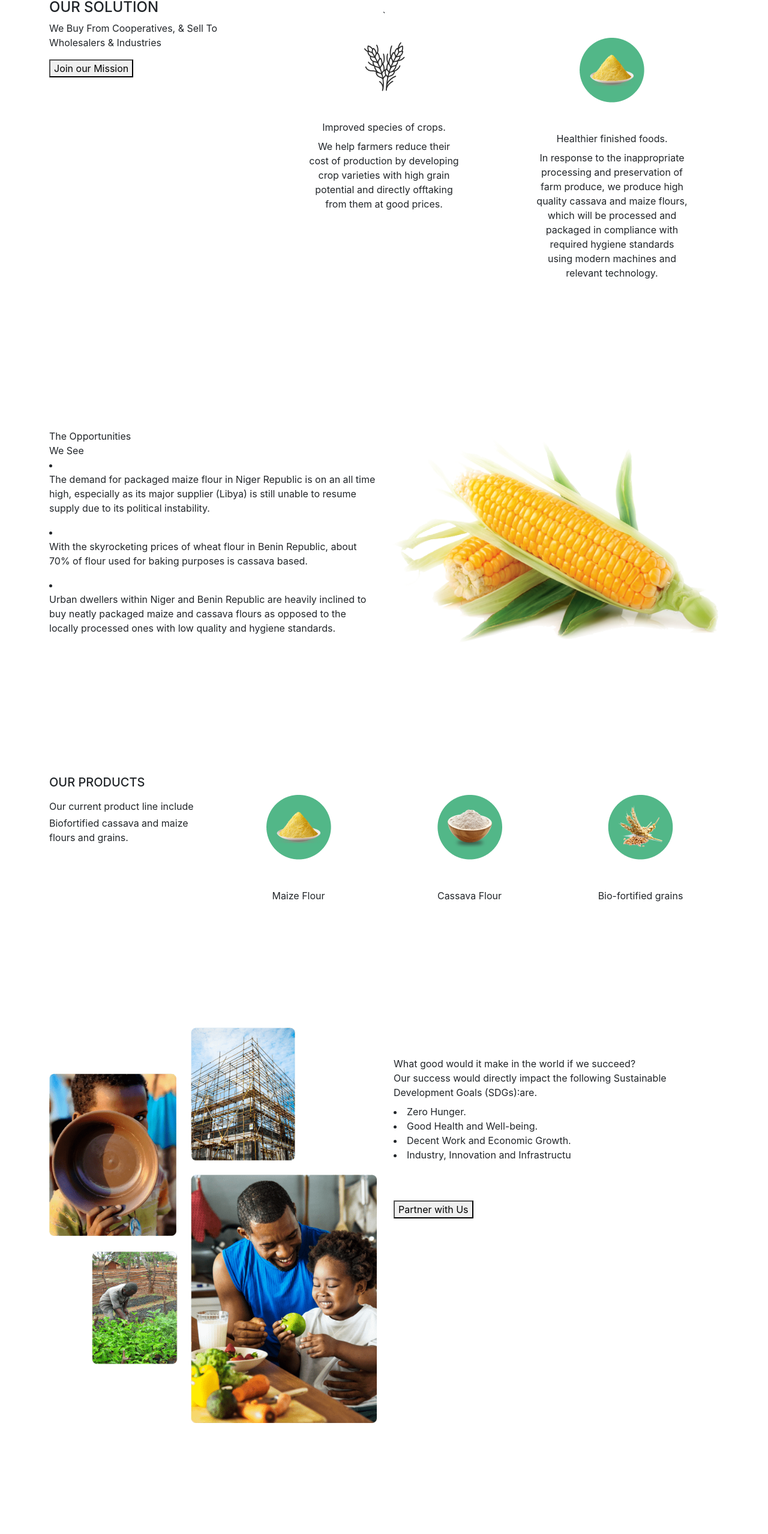
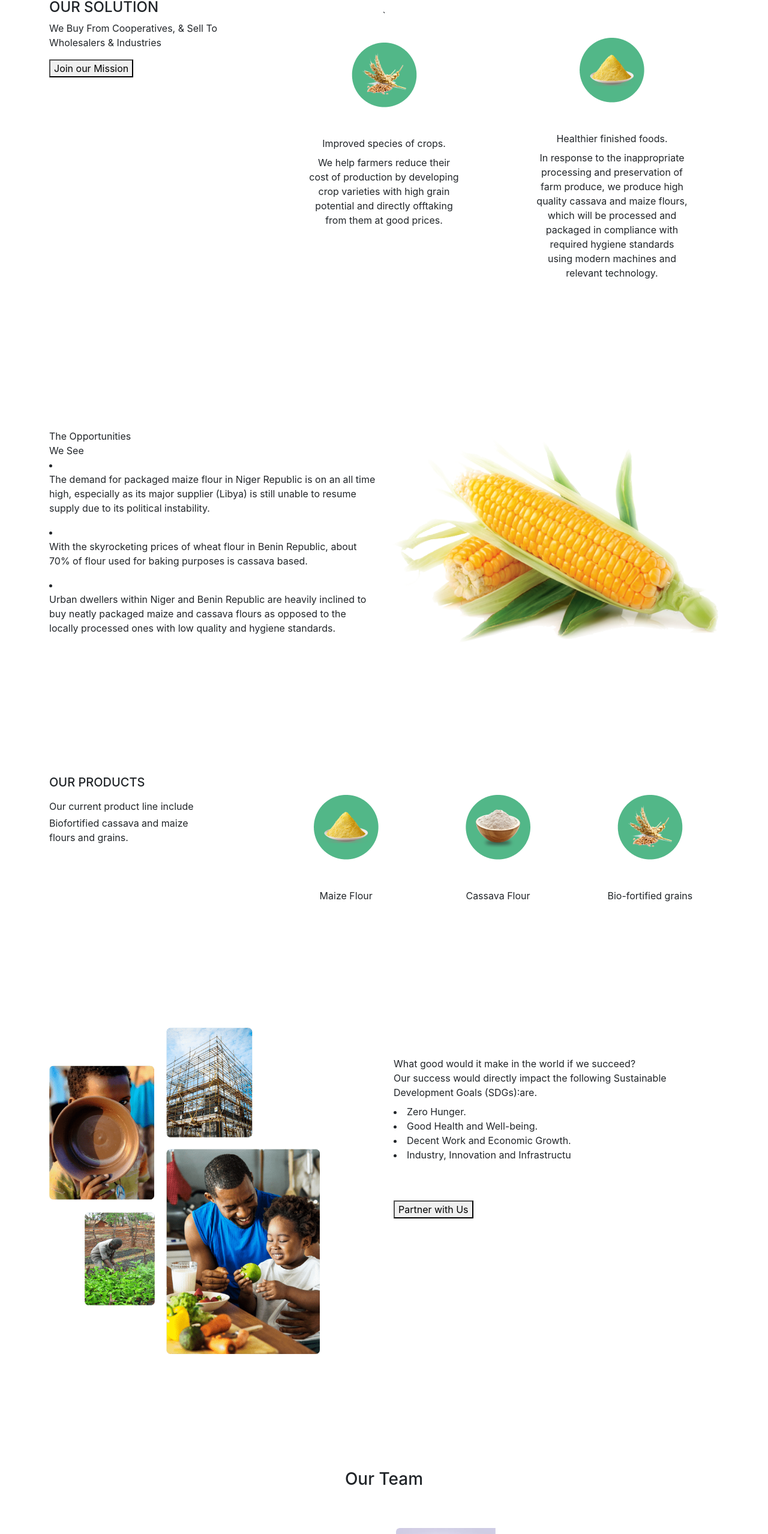
Before and after one commit to Rhoda-bot/Terrinova, a JavaScript app: page / in a window 1280 px wide. Shown: the part 1048-3605 px from the top of the page at 60% size. Built offline with nearby package versions, Linux system fonts and the light colour scheme; the HTML template or start-up script is replaced by a standard one.

Commit message:
mini changes

```diff
--- a/src/components/Footer/footer.js
+++ b/src/components/Footer/footer.js
@@ -4,7 +4,7 @@ const Footer = () =>{
         <div className="footer py-5">
             <div className="container py-5">
                 <div className="row align-items-center mx-auto">
-                    <h4 className="footer--title text-center">
+                    <h4 className="footer--title text-center pb-3">
                     TERRINOVA is proudly supported by
                     </h4>
                     <div className="col-md-3">
@@ -20,7 +20,7 @@ const Footer = () =>{
                         <img src="/image/elab.png" className="img-fluid" alt="" />
                     </div>
                     <div className="row pt-lg-3 footer__bottom align-items-center justify-content-center">
-                        <hr className="footer__bottom"/>
+                        <hr className="footer__bottom mt-5"/>
                         <p>
                         Parcelle H lot 265 Abomey-Calavi République du Bénin  ||  hello@terrinovagroup.com  ||  +22966074747
                         </p>
--- a/src/components/home/header.js
+++ b/src/components/home/header.js
@@ -9,7 +9,10 @@ const Header = () => {
                     <ul className="nav justify-content-center">
                         <li className="nav-item">
                             <a href="#our-story">Our Story</a>
-                            {/* <Link to="/our-story">Our Story</Link> */}
+                            {/* <Link to={{
+                                pathname: "/",
+                                hash: "#our-story"
+                            }}>Our Story</Link> */}
                         </li>
                         <li className="nav-item">
                         <span>Our Products</span>
--- a/src/components/partners/partners.js
+++ b/src/components/partners/partners.js
@@ -6,10 +6,10 @@ const Partners = () =>{
                 <div className="row mx-auto align-items-center justify-content-center">
                     <div className="partners--title pb-4">Our Principal Partners</div>
                         <div className="col-md-4 ">
-                            <img src="/image/afrilab.png" className="img-fluid" alt=""/>
+                            <img src="/image/afrilab.png" className="img-fluid p-4" alt=""/>
                         </div>
                         <div className="col-md-4 ">
-                            <img src="/image/elab_.png" className="img-fluid" alt=""/>
+                            <img src="/image/elab_.png" className="img-fluid p-4" alt=""/>
                         </div>
                 </div>
                 <div className="row mx-auto justify-content-center mt-3 pt-4">
--- a/src/components/products/products.js
+++ b/src/components/products/products.js
@@ -13,7 +13,10 @@ const Products = () =>{
                             Biofortified cassava and maize flours and grains.
                         </p>
                     </div>
-                    <div className="col-md-3 text-center justify-content-center">
+                    <div className="col-md-1"></div>
+                   <div className="col-md-8 justify-content-end">
+                        <div className="row">
+                        <div className="col-md-4 text-center justify-content-center">
                         <div className="card border-0 mx-auto h-100 products__card">
                             <div className="card-img-top ">
                                 <div className="products__card--circle p-3 m-3">
@@ -25,7 +28,7 @@ const Products = () =>{
                             </div>
                         </div>
                     </div>
-                    <div className="col-md-3 text-center justify-content-center">
+                    <div className="col-md-4 text-center justify-content-center">
                         <div className="card border-0 h-100 products__card">
                             <div className="card-img-top ">
                                 <div className="products__card--circle p-3 m-3">
@@ -37,7 +40,7 @@ const Products = () =>{
                             </div>
                         </div>
                     </div>
-                    <div className="col-md-3 text-center justify-content-center">
+                    <div className="col-md-4 text-center justify-content-center">
                         <div className="card border-0 products__card">
                             <div className="card-img-top ">
                                 <div className="products__card--circle p-3 m-3">
@@ -49,6 +52,9 @@ const Products = () =>{
                             </div>
                         </div>
                     </div>
+                        </div>
+                   </div>
+                   <div c></div>
                 </div>
             </div>
         </div>
--- a/src/components/solutions/solutions.js
+++ b/src/components/solutions/solutions.js
@@ -15,7 +15,7 @@ const Solutions = () => {
                         <div className="card border-0 solution__card h-100 pb-2 px-3 mx-3 ">
                         `     <div className="card-img-top ">
                                 <div className="solution__card--circle p-3 m-3">
-                                <img src="/image/Vector.png" alt="" className="img-fluid"/>
+                                <img src="/image/grains.png" alt="" className="img-fluid"/>
                                 </div>
                             </div>
                             <div className="card-body h-100">
--- a/src/components/success/sucess.js
+++ b/src/components/success/sucess.js
@@ -4,9 +4,10 @@ const Success = () => {
         <div className="sucess py-5">
             <div className="container py-5">
                 <div className="row">
-                    <div className="col-md-6">
-                        <img src="/image/sdg.png" className="img-fluid"/>
+                    <div className="col-md-5">
+                        <img src="/image/sdg.png" alt="" className="img-fluid"/>
                     </div>
+                    <div className="col-md-1"></div>
                     <div className="col-md-6 text-start py-5 px-3">
                     <div className="success--title">
                     What good would it make in the world if we succeed?
--- a/src/components/teams/teams.js
+++ b/src/components/teams/teams.js
@@ -4,7 +4,7 @@ const Teams = () =>{
         <div className="teams py-5">
             <div className="container py-5">
                 <div className="row">
-                    <h3 className="teams--title">Our Team</h3>
+                    <h3 className="teams--title pb-5">Our Team</h3>
                     <div className="col-md-6">
                     <div className="card mb-3 text-start border-0 teams__card ">
                         <div className="row g-0">
```
